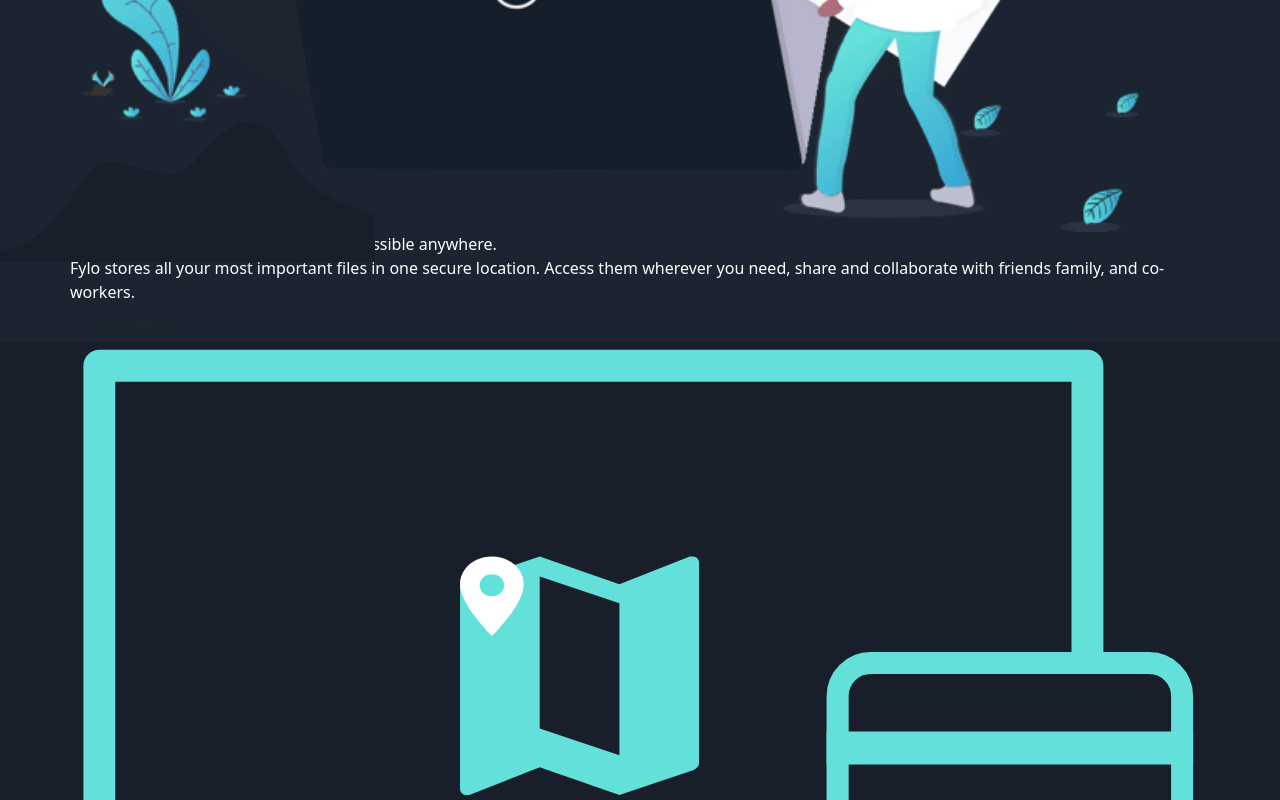
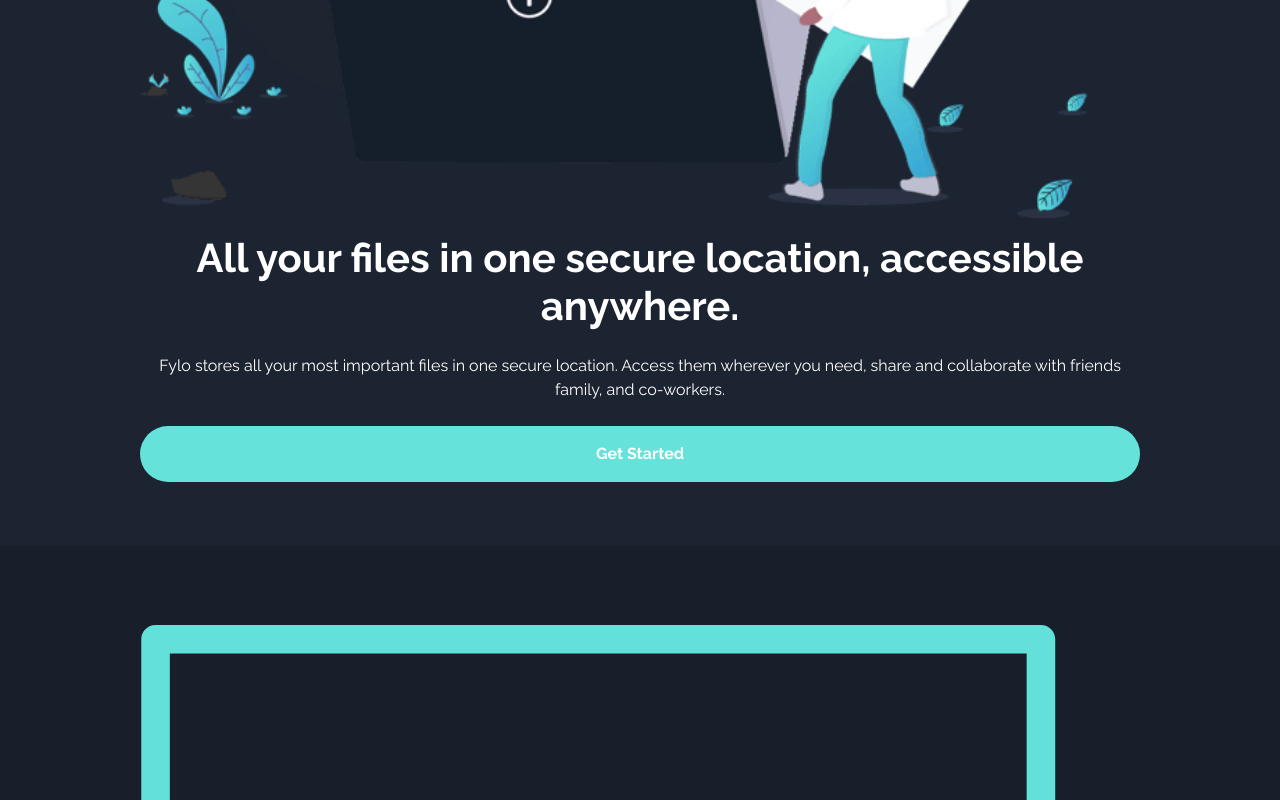
Before and after one commit to xgunzo/fylo-dark-theme-landing-page-master, a plain HTML site: page index.html in a window 1280 px wide. Shown: the part 620-1420 px from the top of the page. Drawn offline with nearby package versions, Linux system fonts and the light colour scheme; files whose address does not match are found by name.

Commit message:
First section styled

```diff
--- a/index.html
+++ b/index.html
@@ -5,6 +5,10 @@
   <meta charset="UTF-8">
   <meta name="viewport" content="width=device-width, initial-scale=1.0">
   <!-- displays site properly based on user's device -->
+  <link rel="preconnect" href="https://fonts.googleapis.com">
+  <link rel="preconnect" href="https://fonts.gstatic.com" crossorigin>
+  <link href="https://fonts.googleapis.com/css2?family=Open+Sans:wght@400;700&family=Raleway:wght@400;700&display=swap"
+    rel="stylesheet">
   <link href="https://cdn.jsdelivr.net/npm/bootstrap@5.2.0-beta1/dist/css/bootstrap.min.css" rel="stylesheet"
     integrity="sha384-0evHe/X+R7YkIZDRvuzKMRqM+OrBnVFBL6DOitfPri4tjfHxaWutUpFmBp4vmVor" crossorigin="anonymous">
   <link rel="icon" type="image/png" sizes="32x32" href="./images/favicon-32x32.png">
@@ -24,23 +28,25 @@
 
   <section class="intro">
 
+    <div class="intro-container">
+      <div class="image-bg">
         <div class="container">
         <div class="row">
           <img src="/images/illustration-intro.png" alt="All of your files in one location!">
         </div>
           <div class="row">
-      All your files in one secure location, accessible anywhere.
+            <h1>All your files in one secure location, accessible anywhere.</h1>
           </div>
           <div class="row">
-      Fylo stores all your most important files in one secure location. Access them wherever
-      you need, share and collaborate with friends family, and co-workers.
+            <p>Fylo stores all your most important files in one secure location. Access them wherever
+              you need, share and collaborate with friends family, and co-workers.</p>
           </div>
-    <div class="btn">
+
+          <div class="btn col-12">
             Get Started
           </div>
         </div>
-  <div class="background">
-    <img src='../../images/bg-curvy-mobile.svg'>
+      </div>
     </div>
   </section>
 
--- a/styles/style.scss
+++ b/styles/style.scss
@@ -4,18 +4,63 @@
 body {
   @include background;
   color: $text;
+  font-family: 'Raleway', sans-serif;
+}
+section {
+  padding: 4rem 0;
+}
+
+.container {
+  display: block;
+  max-width: 80%;
+}
+
+.row {
+  padding: 0.5rem 0;
+}
+
+.image-bg {
+  z-index: 1;
 }
 
 .intro {
     background-color: $intro-color;
+    text-align: center;
+
+  h1 {
+    font-weight: 700;
+  }
+
+  p {
+    font-weight: 400;
+  }
+
+  .intro-container {
+
+    background: url("/images/bg-curvy-mobile.svg") bottom no-repeat;
     position: relative;
+    background-size: 100% 12rem;
+    background-position-y: 15rem;
 
-    .background {
-      position: absolute;
-      bottom: 5rem;
-
+    &::after {
+      content: "";
+      display: block;
+      background-color: $background-color;
     }
 
+  }
+
+
+
+}
+
+.btn {
+  background-color: hsl(176, 68%, 64%);
+  padding: 1rem;
+  border: none;
+  border-radius: 10rem;
+  color: white;
+  font-weight: 700;
 }
 
 .attribution {
```
Also changed, not shown: styles/style.css, 1 other file. Lines whose indentation alone changed are shown as unchanged.
